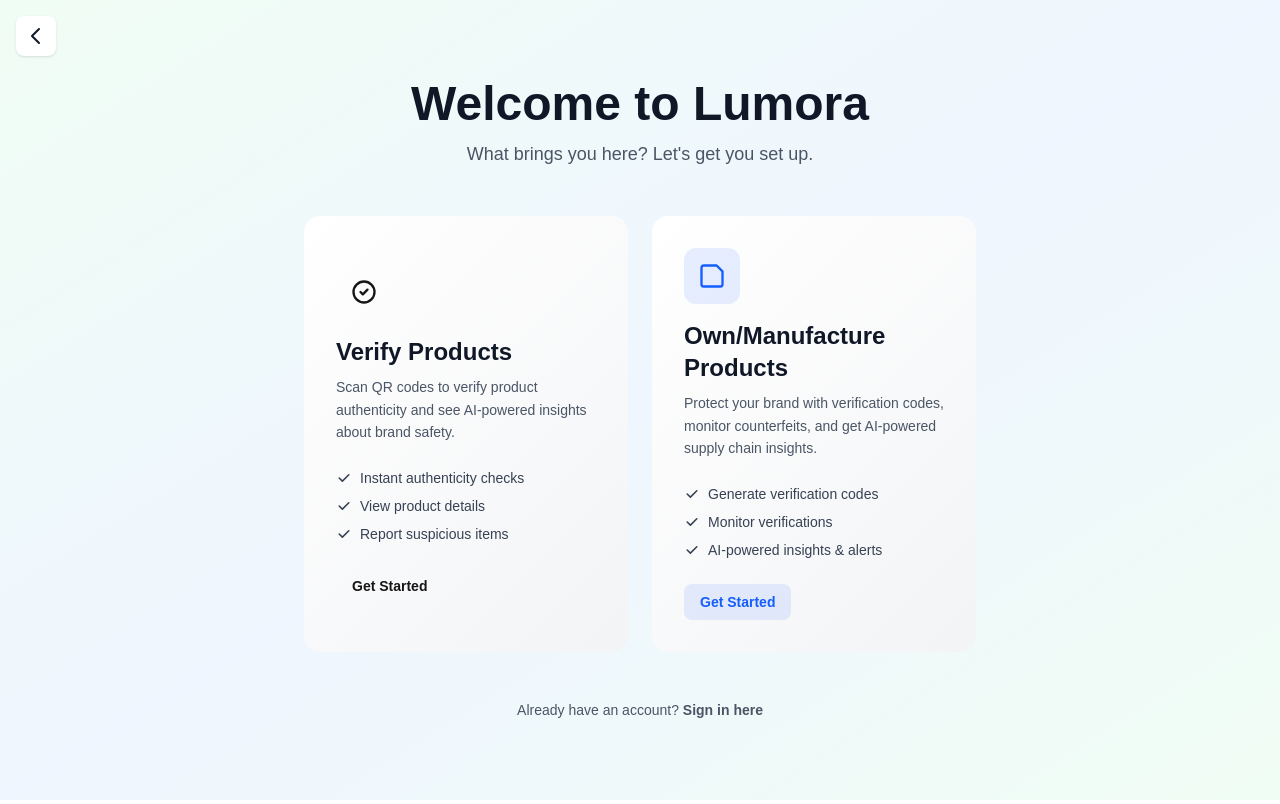
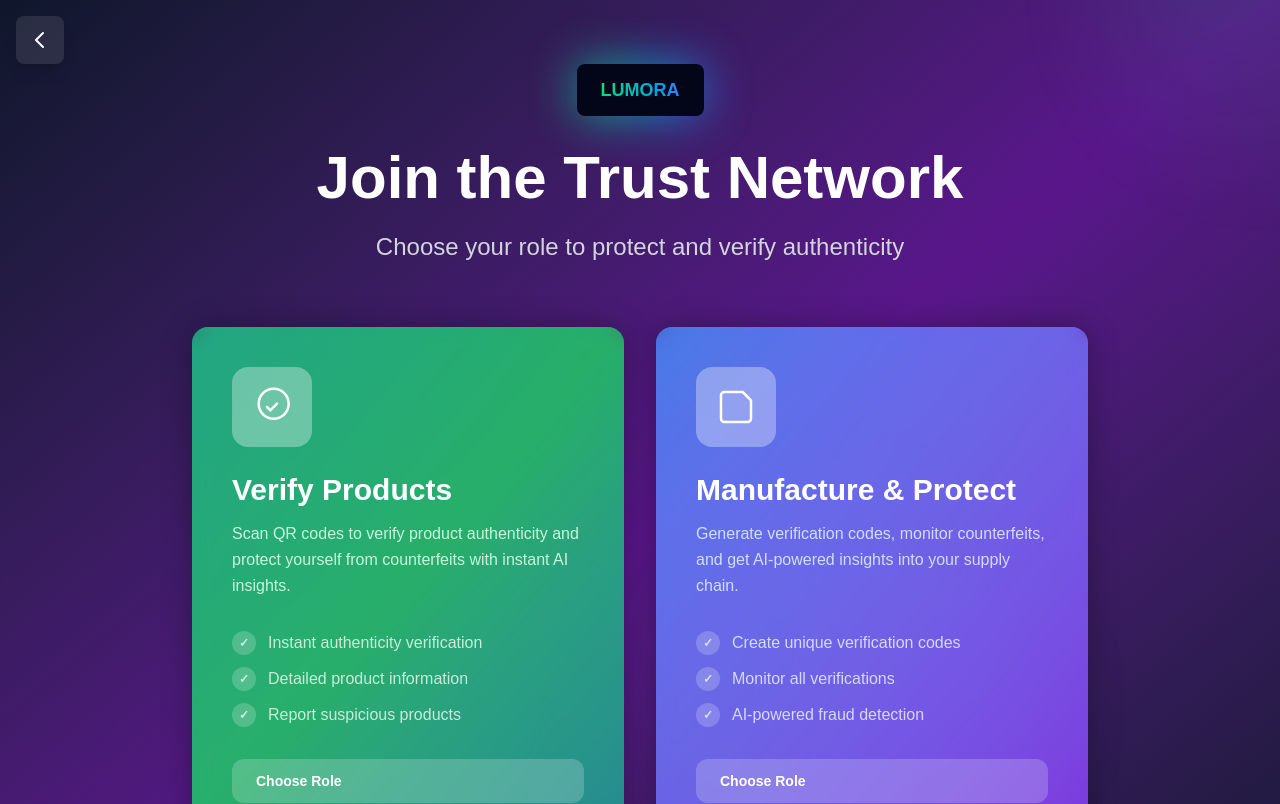
Before and after one commit to Ifeoluwayemisi/lumora, a Next.js app in the folder frontend/: page /auth/register/select-role in a window 1280 px wide. Shown: the top 804 px of the page. Built offline with nearby package versions, Linux system fonts and the light colour scheme.

Commit message:
design: enhance role selection screen with beautiful gradient cards and animations

```diff
--- a/frontend/app/auth/register/select-role/page.js
+++ b/frontend/app/auth/register/select-role/page.js
@@ -19,6 +19,7 @@
   const router = useRouter();
   const [selectedRole, setSelectedRole] = useState(null);
   const [isTransitioning, setIsTransitioning] = useState(false);
+  const [hoveredRole, setHoveredRole] = useState(null);
 
   const handleRoleSelect = (role) => {
     setIsTransitioning(true);
@@ -27,15 +28,38 @@
     // Redirect to signup form with role query param
     setTimeout(() => {
       router.push(`/auth/register?role=${role}`);
-    }, 300);
+    }, 400);
   };
 
   return (
-    <div className="min-h-screen flex items-center justify-center bg-gradient-to-br from-green-50 via-blue-50 to-green-50 dark:from-gray-900 dark:via-gray-800 dark:to-gray-900 px-4 py-16">
+    <div className="min-h-screen relative overflow-hidden bg-gradient-to-br from-slate-900 via-purple-900 to-slate-900 dark:from-slate-950 dark:via-purple-950 dark:to-slate-950 px-4 py-16">
+      {/* Animated background elements */}
+      <div className="absolute inset-0 overflow-hidden">
+        <div className="absolute -top-40 -right-40 w-80 h-80 bg-gradient-to-br from-green-400/20 to-transparent rounded-full blur-3xl animate-pulse"></div>
+        <div className="absolute -bottom-40 -left-40 w-80 h-80 bg-gradient-to-tr from-blue-400/20 to-transparent rounded-full blur-3xl animate-pulse delay-700"></div>
+        <div className="absolute top-1/2 left-1/2 w-96 h-96 bg-gradient-to-b from-purple-400/10 to-transparent rounded-full blur-3xl animate-float"></div>
+      </div>
+
+      <style>{`
+        @keyframes float {
+          0%, 100% { transform: translateY(0px) translateX(0px); }
+          50% { transform: translateY(-20px) translateX(10px); }
+        }
+        .animate-float {
+          animation: float 6s ease-in-out infinite;
+        }
+        .card-glow {
+          box-shadow: 0 0 30px rgba(0, 0, 0, 0.3);
+          transition: all 0.5s ease;
+        }
+        .card-glow.active {
+          box-shadow: 0 20px 60px rgba(0, 0, 0, 0.5);
+        }
+      `}</style>
       {/* Back Button */}
       <a
         href="/"
-        className="fixed top-4 left-4 p-2 rounded-lg bg-white dark:bg-gray-800 hover:bg-gray-100 dark:hover:bg-gray-700 text-gray-900 dark:text-gray-100 transition-colors shadow-sm"
+        className="fixed top-4 left-4 p-3 rounded-lg bg-white/10 hover:bg-white/20 text-white transition-all duration-300 shadow-lg backdrop-blur-md z-50 hover:scale-110 transform"
         aria-label="Back to home"
       >
         <svg
@@ -53,61 +77,75 @@
         </svg>
       </a>
 
-      <div className="w-full max-w-2xl">
+      {/* Content Container */}
+      <div className="flex items-center justify-center min-h-screen relative z-10">
+        <div className="w-full max-w-4xl">
           {/* Header */}
-        <div className="text-center mb-12">
-          <h1 className="text-4xl md:text-5xl font-bold text-gray-900 dark:text-white mb-3">
-            Welcome to Lumora
+          <div className="text-center mb-16">
+            <div className="inline-block mb-6">
+              <div className="relative">
+                <div className="absolute inset-0 bg-gradient-to-r from-green-400 to-blue-500 rounded-lg blur-xl opacity-75"></div>
+                <div className="relative bg-slate-950 px-6 py-3 rounded-lg">
+                  <span className="text-transparent bg-clip-text bg-gradient-to-r from-green-400 to-blue-500 font-bold text-lg">
+                    LUMORA
+                  </span>
+                </div>
+              </div>
+            </div>
+
+            <h1 className="text-5xl md:text-6xl font-bold text-white mb-4 leading-tight">
+              Join the Trust Network
             </h1>
-          <p className="text-lg text-gray-600 dark:text-gray-300">
-            What brings you here? Let's get you set up.
+            <p className="text-xl md:text-2xl text-gray-300 max-w-2xl mx-auto">
+              Choose your role to protect and verify authenticity
             </p>
           </div>
 
           {/* Role Selection Cards */}
-        <div className="grid md:grid-cols-2 gap-6">
+          <div className="grid md:grid-cols-2 gap-8 mb-12">
             {/* Consumer Card */}
             <button
               onClick={() => handleRoleSelect("consumer")}
+              onMouseEnter={() => setHoveredRole("consumer")}
+              onMouseLeave={() => setHoveredRole(null)}
               disabled={isTransitioning}
-            className={`group relative overflow-hidden rounded-2xl p-8 transition-all duration-300 transform hover:scale-105 ${
-              selectedRole === "consumer"
-                ? "ring-2 ring-genuine ring-offset-2 dark:ring-offset-gray-900"
-                : "hover:shadow-xl"
-            } ${
-              isTransitioning && selectedRole !== "consumer" ? "opacity-50" : ""
+              className={`card-glow group relative overflow-hidden rounded-2xl transition-all duration-500 transform cursor-pointer ${
+                selectedRole === "consumer" ? "active scale-100" : ""
+              } ${hoveredRole === "consumer" && selectedRole !== "manufacturer" ? "scale-105" : ""} ${
+                isTransitioning && selectedRole !== "consumer" ? "opacity-40 scale-95" : ""
+              } ${isTransitioning && selectedRole === "consumer" ? "scale-110" : ""}`}
+            >
+              {/* Gradient Background */}
+              <div
+                className={`absolute inset-0 bg-gradient-to-br from-emerald-500 via-green-500 to-teal-600 transition-all duration-500 ${
+                  hoveredRole === "consumer" || selectedRole === "consumer"
+                    ? "opacity-100"
+                    : "opacity-80"
                 }`}
-            style={{
-              background:
-                selectedRole === "consumer"
-                  ? "linear-gradient(135deg, #10b981 0%, #059669 100%)"
-                  : "linear-gradient(135deg, #ffffff 0%, #f3f4f6 100%)",
-            }}
-          >
-            {/* Animated background blur for dark mode */}
+              ></div>
+
+              {/* Glass effect overlay */}
+              <div className="absolute inset-0 bg-white/10 backdrop-blur-sm"></div>
+
+              {/* Animated border */}
+              <div className="absolute inset-0 rounded-2xl p-px bg-gradient-to-r from-white/50 via-white/25 to-white/10 opacity-0 group-hover:opacity-100 transition-opacity duration-500"></div>
+
+              {/* Glow effect on hover */}
               <div
-              className={`absolute inset-0 opacity-0 group-hover:opacity-100 transition-opacity duration-300 ${
-                selectedRole !== "consumer"
-                  ? "dark:bg-gradient-to-br dark:from-gray-700 dark:to-gray-800"
+                className={`absolute -inset-px rounded-2xl bg-gradient-to-r from-green-400/0 via-green-400/20 to-green-400/0 blur-lg opacity-0 transition-opacity duration-500 ${
+                  hoveredRole === "consumer" || selectedRole === "consumer"
+                    ? "opacity-100"
                     : ""
                 }`}
               ></div>
 
               {/* Content */}
-            <div className="relative z-10 text-left">
-              <div
-                className={`w-14 h-14 rounded-xl flex items-center justify-center mb-4 ${
-                  selectedRole === "consumer"
-                    ? "bg-white/20"
-                    : "bg-genuine/10 dark:bg-genuine/20"
-                }`}
-              >
+              <div className="relative z-10 p-10 text-left h-full flex flex-col">
+                {/* Icon Container */}
+                <div className="relative mb-6">
+                  <div className="w-20 h-20 rounded-2xl bg-white/20 backdrop-blur-md flex items-center justify-center transform group-hover:scale-110 transition-transform duration-300 group-hover:rotate-6">
                     <svg
-                  className={`w-7 h-7 ${
-                    selectedRole === "consumer"
-                      ? "text-white"
-                      : "text-genuine dark:text-green-400"
-                  }`}
+                      className="w-10 h-10 text-white"
                       fill="none"
                       stroke="currentColor"
                       viewBox="0 0 24 24"
@@ -115,92 +153,54 @@
                       <path
                         strokeLinecap="round"
                         strokeLinejoin="round"
-                    strokeWidth={2}
-                    d="M9 12l2 2 4-4m6 2a9 9 0 11-18 0 9 9 0 0118 0z"
+                        strokeWidth={1.5}
+                        d="M9 12l2 2 4-4m7 0a9 9 0 11-18 0 9 9 0 0118 0z"
                       />
                     </svg>
                   </div>
 
-              <h2
-                className={`text-2xl font-bold mb-2 ${
-                  selectedRole === "consumer"
-                    ? "text-white"
-                    : "text-gray-900 dark:text-white"
-                }`}
-              >
+                  {/* Pulse effect */}
+                  <div className="absolute inset-0 w-20 h-20 rounded-2xl bg-white/20 animate-pulse"></div>
+                </div>
+
+                {/* Text Content */}
+                <h2 className="text-3xl font-bold text-white mb-3 leading-tight">
                   Verify Products
                 </h2>
 
-              <p
-                className={`text-sm mb-6 leading-relaxed ${
+                <p className="text-green-100/90 text-base mb-8 flex-grow leading-relaxed">
+                  Scan QR codes to verify product authenticity and protect
+                  yourself from counterfeits with instant AI insights.
+                </p>
+
+                {/* Features List */}
+                <div className="space-y-3 mb-8">
+                  {[
+                    { icon: "✓", text: "Instant authenticity verification" },
+                    { icon: "✓", text: "Detailed product information" },
+                    { icon: "✓", text: "Report suspicious products" },
+                  ].map((feature, idx) => (
+                    <div
+                      key={idx}
+                      className="flex items-center gap-3 text-green-50/80 group-hover:text-green-50 transition-colors"
+                    >
+                      <div className="w-6 h-6 rounded-full bg-white/20 flex items-center justify-center text-xs font-bold">
+                        {feature.icon}
+                      </div>
+                      {feature.text}
+                    </div>
+                  ))}
+                </div>
+
+                {/* CTA Button */}
+                <div
+                  className={`inline-block px-6 py-3 rounded-xl font-bold text-sm transition-all duration-300 ${
                     selectedRole === "consumer"
-                    ? "text-green-50"
-                    : "text-gray-600 dark:text-gray-400"
+                      ? "bg-white text-green-600 shadow-xl"
+                      : "bg-white/20 text-white hover:bg-white/30"
                   }`}
                 >
-                Scan QR codes to verify product authenticity and see AI-powered
-                insights about brand safety.
-              </p>
-
-              <div
-                className={`space-y-2 text-sm ${
-                  selectedRole === "consumer"
-                    ? "text-green-50"
-                    : "text-gray-700 dark:text-gray-300"
-                }`}
-              >
-                <div className="flex items-center gap-2">
-                  <svg
-                    className="w-4 h-4"
-                    fill="currentColor"
-                    viewBox="0 0 20 20"
-                  >
-                    <path
-                      fillRule="evenodd"
-                      d="M16.707 5.293a1 1 0 010 1.414l-8 8a1 1 0 01-1.414 0l-4-4a1 1 0 011.414-1.414L8 12.586l7.293-7.293a1 1 0 011.414 0z"
-                      clipRule="evenodd"
-                    />
-                  </svg>
-                  Instant authenticity checks
-                </div>
-                <div className="flex items-center gap-2">
-                  <svg
-                    className="w-4 h-4"
-                    fill="currentColor"
-                    viewBox="0 0 20 20"
-                  >
-                    <path
-                      fillRule="evenodd"
-                      d="M16.707 5.293a1 1 0 010 1.414l-8 8a1 1 0 01-1.414 0l-4-4a1 1 0 011.414-1.414L8 12.586l7.293-7.293a1 1 0 011.414 0z"
-                      clipRule="evenodd"
-                    />
-                  </svg>
-                  View product details
-                </div>
-                <div className="flex items-center gap-2">
-                  <svg
-                    className="w-4 h-4"
-                    fill="currentColor"
-                    viewBox="0 0 20 20"
-                  >
-                    <path
-                      fillRule="evenodd"
-                      d="M16.707 5.293a1 1 0 010 1.414l-8 8a1 1 0 01-1.414 0l-4-4a1 1 0 011.414-1.414L8 12.586l7.293-7.293a1 1 0 011.414 0z"
-                      clipRule="evenodd"
-                    />
-                  </svg>
-                  Report suspicious items
-                </div>
-              </div>
-
-              <div
-                className={`mt-6 inline-block px-4 py-2 rounded-lg font-semibold text-sm transition-colors ${
-                  selectedRole === "consumer"
-                    ? "bg-white/20 text-white"
-                    : "bg-genuine/10 dark:bg-genuine/20 text-genuine dark:text-green-400"
-                }`}
-              >
-                {selectedRole === "consumer" ? "✓ Selected" : "Get Started"}
+                  {selectedRole === "consumer" ? "✓ Selected" : "Choose Role"}
                 </div>
               </div>
             </button>
@@ -208,38 +208,46 @@
             {/* Manufacturer Card */}
             <button
               onClick={() => handleRoleSelect("manufacturer")}
+              onMouseEnter={() => setHoveredRole("manufacturer")}
+              onMouseLeave={() => setHoveredRole(null)}
               disabled={isTransitioning}
-            className={`group relative overflow-hidden rounded-2xl p-8 transition-all duration-300 transform hover:scale-105 ${
-              selectedRole === "manufacturer"
-                ? "ring-2 ring-blue-600 ring-offset-2 dark:ring-offset-gray-900"
-                : "hover:shadow-xl"
-            } ${
-              isTransitioning && selectedRole !== "manufacturer"
-                ? "opacity-50"
+              className={`card-glow group relative overflow-hidden rounded-2xl transition-all duration-500 transform cursor-pointer ${
+                selectedRole === "manufacturer" ? "active scale-100" : ""
+              } ${hoveredRole === "manufacturer" && selectedRole !== "consumer" ? "scale-105" : ""} ${
+                isTransitioning && selectedRole !== "manufacturer" ? "opacity-40 scale-95" : ""
+              } ${isTransitioning && selectedRole === "manufacturer" ? "scale-110" : ""}`}
+            >
+              {/* Gradient Background */}
+              <div
+                className={`absolute inset-0 bg-gradient-to-br from-blue-500 via-indigo-500 to-violet-600 transition-all duration-500 ${
+                  hoveredRole === "manufacturer" || selectedRole === "manufacturer"
+                    ? "opacity-100"
+                    : "opacity-80"
+                }`}
+              ></div>
+
+              {/* Glass effect overlay */}
+              <div className="absolute inset-0 bg-white/10 backdrop-blur-sm"></div>
+
+              {/* Animated border */}
+              <div className="absolute inset-0 rounded-2xl p-px bg-gradient-to-r from-white/50 via-white/25 to-white/10 opacity-0 group-hover:opacity-100 transition-opacity duration-500"></div>
+
+              {/* Glow effect on hover */}
+              <div
+                className={`absolute -inset-px rounded-2xl bg-gradient-to-r from-blue-400/0 via-blue-400/20 to-blue-400/0 blur-lg opacity-0 transition-opacity duration-500 ${
+                  hoveredRole === "manufacturer" || selectedRole === "manufacturer"
+                    ? "opacity-100"
                     : ""
                 }`}
-            style={{
-              background:
-                selectedRole === "manufacturer"
-                  ? "linear-gradient(135deg, #2563eb 0%, #1d4ed8 100%)"
-                  : "linear-gradient(135deg, #ffffff 0%, #f3f4f6 100%)",
-            }}
-          >
+              ></div>
+
               {/* Content */}
-            <div className="relative z-10 text-left">
-              <div
-                className={`w-14 h-14 rounded-xl flex items-center justify-center mb-4 ${
-                  selectedRole === "manufacturer"
-                    ? "bg-white/20"
-                    : "bg-blue-600/10 dark:bg-blue-500/20"
-                }`}
-              >
+              <div className="relative z-10 p-10 text-left h-full flex flex-col">
+                {/* Icon Container */}
+                <div className="relative mb-6">
+                  <div className="w-20 h-20 rounded-2xl bg-white/20 backdrop-blur-md flex items-center justify-center transform group-hover:scale-110 transition-transform duration-300 group-hover:-rotate-6">
                     <svg
-                  className={`w-7 h-7 ${
-                    selectedRole === "manufacturer"
-                      ? "text-white"
-                      : "text-blue-600 dark:text-blue-400"
-                  }`}
+                      className="w-10 h-10 text-white"
                       fill="none"
                       stroke="currentColor"
                       viewBox="0 0 24 24"
@@ -247,108 +255,93 @@
                       <path
                         strokeLinecap="round"
                         strokeLinejoin="round"
-                    strokeWidth={2}
+                        strokeWidth={1.5}
                         d="M19 21H5a2 2 0 01-2-2V5a2 2 0 012-2h11l5 5v11a2 2 0 01-2 2z"
                       />
                     </svg>
                   </div>
 
-              <h2
-                className={`text-2xl font-bold mb-2 ${
+                  {/* Pulse effect */}
+                  <div className="absolute inset-0 w-20 h-20 rounded-2xl bg-white/20 animate-pulse"></div>
+                </div>
+
+                {/* Text Content */}
+                <h2 className="text-3xl font-bold text-white mb-3 leading-tight">
+                  Manufacture & Protect
+                </h2>
+
+                <p className="text-blue-100/90 text-base mb-8 flex-grow leading-relaxed">
+                  Generate verification codes, monitor counterfeits, and get
+                  AI-powered insights into your supply chain.
+                </p>
+
+                {/* Features List */}
+                <div className="space-y-3 mb-8">
+                  {[
+                    { icon: "✓", text: "Create unique verification codes" },
+                    { icon: "✓", text: "Monitor all verifications" },
+                    { icon: "✓", text: "AI-powered fraud detection" },
+                  ].map((feature, idx) => (
+                    <div
+                      key={idx}
+                      className="flex items-center gap-3 text-blue-50/80 group-hover:text-blue-50 transition-colors"
+                    >
+                      <div className="w-6 h-6 rounded-full bg-white/20 flex items-center justify-center text-xs font-bold">
+                        {feature.icon}
+                      </div>
+                      {feature.text}
+                    </div>
+                  ))}
+                </div>
+
+                {/* CTA Button */}
+                <div
+                  className={`inline-block px-6 py-3 rounded-xl font-bold text-sm transition-all duration-300 ${
                     selectedRole === "manufacturer"
-                    ? "text-white"
-                    : "text-gray-900 dark:text-white"
+                      ? "bg-white text-blue-600 shadow-xl"
+                      : "bg-white/20 text-white hover:bg-white/30"
                   }`}
                 >
-                Own/Manufacture Products
-              </h2>
-
-              <p
-                className={`text-sm mb-6 leading-relaxed ${
-                  selectedRole === "manufacturer"
-                    ? "text-blue-50"
-                    : "text-gray-600 dark:text-gray-400"
-                }`}
-              >
-                Protect your brand with verification codes, monitor
-                counterfeits, and get AI-powered supply chain insights.
-              </p>
-
-              <div
-                className={`space-y-2 text-sm ${
-                  selectedRole === "manufacturer"
-                    ? "text-blue-50"
-                    : "text-gray-700 dark:text-gray-300"
-                }`}
-              >
-                <div className="flex items-center gap-2">
-                  <svg
-                    className="w-4 h-4"
-                    fill="currentColor"
-                    viewBox="0 0 20 20"
-                  >
-                    <path
-                      fillRule="evenodd"
-                      d="M16.707 5.293a1 1 0 010 1.414l-8 8a1 1 0 01-1.414 0l-4-4a1 1 0 011.414-1.414L8 12.586l7.293-7.293a1 1 0 011.414 0z"
-                      clipRule="evenodd"
-                    />
-                  </svg>
-                  Generate verification codes
-                </div>
-                <div className="flex items-center gap-2">
-                  <svg
-                    className="w-4 h-4"
-                    fill="currentColor"
-                    viewBox="0 0 20 20"
-                  >
-                    <path
-                      fillRule="evenodd"
-                      d="M16.707 5.293a1 1 0 010 1.414l-8 8a1 1 0 01-1.414 0l-4-4a1 1 0 011.414-1.414L8 12.586l7.293-7.293a1 1 0 011.414 0z"
-                      clipRule="evenodd"
-                    />
-                  </svg>
-                  Monitor verifications
-                </div>
-                <div className="flex items-center gap-2">
-                  <svg
-                    className="w-4 h-4"
-                    fill="currentColor"
-                    viewBox="0 0 20 20"
-                  >
-                    <path
-                      fillRule="evenodd"
-                      d="M16.707 5.293a1 1 0 010 1.414l-8 8a1 1 0 01-1.414 0l-4-4a1 1 0 011.414-1.414L8 12.586l7.293-7.293a1 1 0 011.414 0z"
-                      clipRule="evenodd"
-                    />
-                  </svg>
-                  AI-powered insights & alerts
-                </div>
-              </div>
-
-              <div
-                className={`mt-6 inline-block px-4 py-2 rounded-lg font-semibold text-sm transition-colors ${
-                  selectedRole === "manufacturer"
-                    ? "bg-white/20 text-white"
-                    : "bg-blue-600/10 dark:bg-blue-500/20 text-blue-600 dark:text-blue-400"
-                }`}
-              >
-                {selectedRole === "manufacturer" ? "✓ Selected" : "Get Started"}
+                  {selectedRole === "manufacturer" ? "✓ Selected" : "Choose Role"}
                 </div>
               </div>
             </button>
           </div>
 
           {/* Footer */}
-        <div className="mt-12 text-center">
-          <p className="text-gray-600 dark:text-gray-400 text-sm">
+          <div className="text-center">
+            <p className="text-gray-400 text-sm mb-4">
               Already have an account?{" "}
               <a
                 href="/auth/login"
-              className="font-semibold text-genuine dark:text-green-400 hover:underline"
+                className="font-bold text-transparent bg-clip-text bg-gradient-to-r from-green-400 to-blue-500 hover:underline transition-all"
               >
                 Sign in here
               </a>
             </p>
+
+            {/* Trust Badge */}
+            <div className="flex items-center justify-center gap-6 pt-8 border-t border-white/10">
+              <div className="text-center">
+                <div className="text-2xl font-bold text-transparent bg-clip-text bg-gradient-to-r from-green-400 to-blue-500">
+                  10K+
+                </div>
+                <div className="text-xs text-gray-400">Products Protected</div>
+              </div>
+              <div className="text-center">
+                <div className="text-2xl font-bold text-transparent bg-clip-text bg-gradient-to-r from-green-400 to-blue-500">
+                  50K+
+                </div>
+                <div className="text-xs text-gray-400">Verifications</div>
+              </div>
+              <div className="text-center">
+                <div className="text-2xl font-bold text-transparent bg-clip-text bg-gradient-to-r from-green-400 to-blue-500">
+                  99.9%
+                </div>
+                <div className="text-xs text-gray-400">Accuracy</div>
+              </div>
+            </div>
+          </div>
         </div>
       </div>
     </div>
```
Lines whose indentation alone changed are shown as unchanged.
